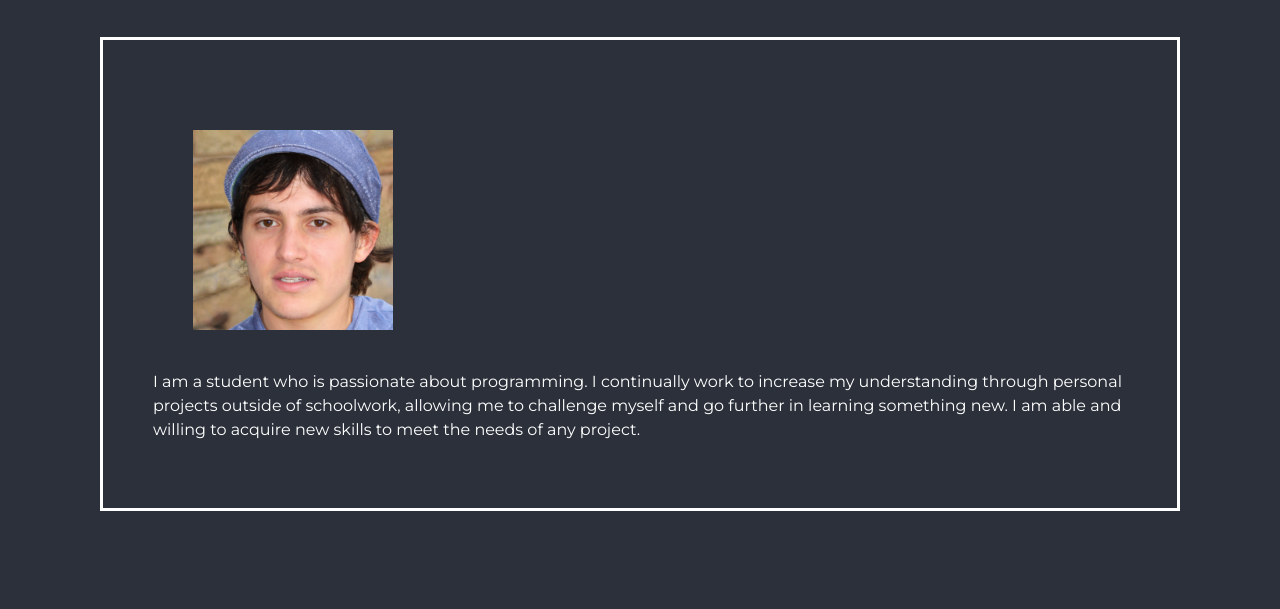
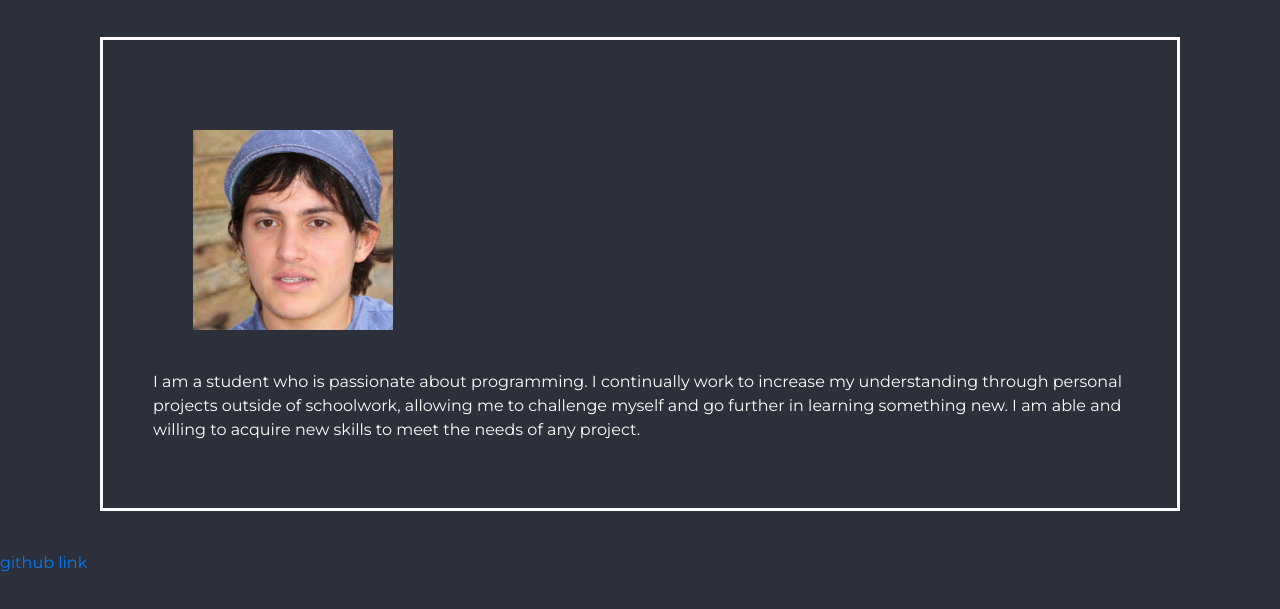
Before and after one commit to alexhkang4/cp1, a plain HTML site: page about.html in a window 1280 px wide. Shown: the part 147-756 px from the top of the page. Drawn offline with nearby package versions, Linux system fonts and the light colour scheme.

Commit message:
really added footer

```diff
--- a/about.html
+++ b/about.html
@@ -35,6 +35,9 @@
       <p id="introParagraph">I am a student who is passionate about programming. I continually work to increase my understanding through personal projects outside of schoolwork,
         allowing me to challenge myself and go further in learning something new. I am able and willing to acquire new skills to meet the needs of any project.</p>
     </div>
+    <footer>
+      <a href="https://github.com/alexhkang4/cp1">github link</a>
+    </footer>
     <script src="https://code.jquery.com/jquery-3.3.1.slim.min.js" integrity="sha384-q8i/X+965DzO0rT7abK41JStQIAqVgRVzpbzo5smXKp4YfRvH+8abtTE1Pi6jizo" crossorigin="anonymous"></script>
     <script src="https://cdnjs.cloudflare.com/ajax/libs/popper.js/1.14.3/umd/popper.min.js" integrity="sha384-ZMP7rVo3mIykV+2+9J3UJ46jBk0WLaUAdn689aCwoqbBJiSnjAK/l8WvCWPIPm49" crossorigin="anonymous"></script>
     <script src="https://stackpath.bootstrapcdn.com/bootstrap/4.1.3/js/bootstrap.min.js" integrity="sha384-ChfqqxuZUCnJSK3+MXmPNIyE6ZbWh2IMqE241rYiqJxyMiZ6OW/JmZQ5stwEULTy" crossorigin="anonymous"></script>
```
